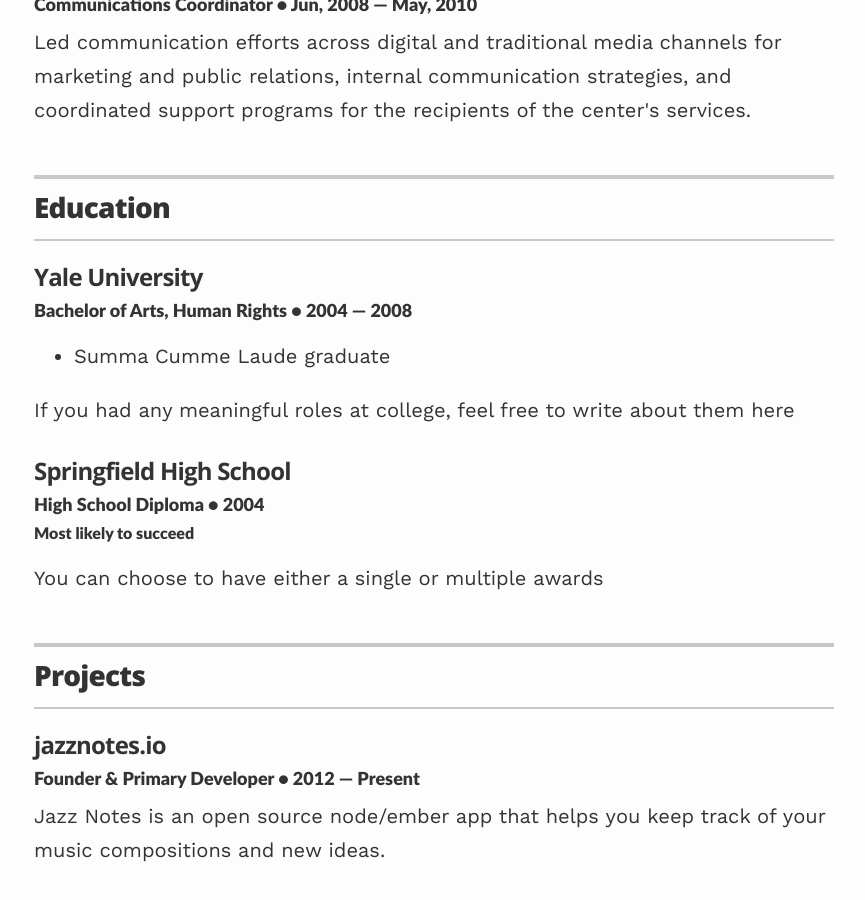
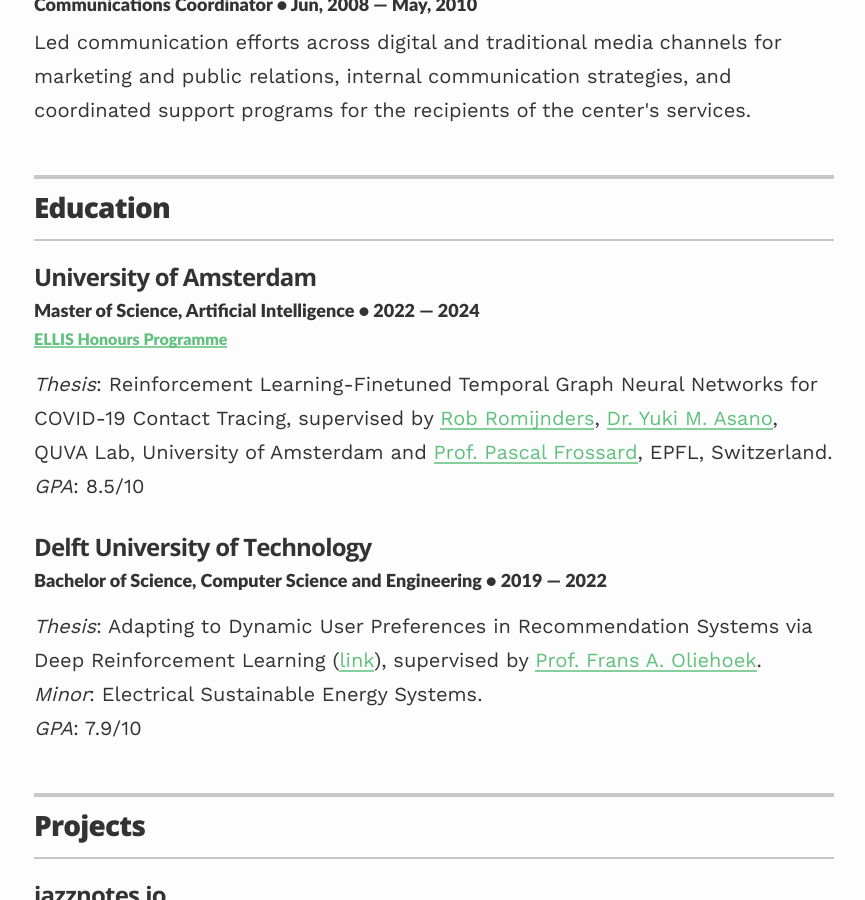
Before and after one commit to lucapantea/lucapantea.github.io, a Jekyll site: the page built from resume/index.html, in a window 1280 px wide and 900 px high, scrolled down 1328 px. Shown: the whole window, without its empty margins (206-1071 px from the left). Built offline with Jekyll 4.4.1, drawn with Linux system fonts in a browser that asks for light colours; nearby versions of some CDN libraries.

Commit message:
added education to CV

```diff
--- a/_data/education.yml
+++ b/_data/education.yml
@@ -1,13 +1,17 @@
 # Degree
-- degree: Bachelor of Arts, Human Rights
-  uni: Yale University
-  year: 2004 &mdash; 2008
-  awards:
-    - award: Summa Cumme Laude graduate
-  summary: If you had any meaningful roles at college, feel free to write about them here
+- degree: Master of Science, Artificial Intelligence
+  uni: University of Amsterdam
+  year: 2022 &mdash; 2024
+  award: "<a href=https://ivi.fnwi.uva.nl/ellis/>ELLIS Honours Programme</a>"
+  summary: "<em>Thesis</em>: Reinforcement Learning-Finetuned Temporal Graph Neural Networks for COVID-19 Contact Tracing, \
+    supervised by <a href=https://robromijnders.github.io/>Rob Romijnders</a>, <a href=https://yukimasano.github.io/>Dr. Yuki M. Asano</a>, \
+    QUVA Lab, University of Amsterdam and <a href=https://www.epfl.ch/labs/lts4/people/people-current/frossard/>Prof. Pascal Frossard</a>, EPFL, Switzerland. \
+    <br> <em>GPA</em>: 8.5/10"
 
-- degree: High School Diploma
-  uni: Springfield High School
-  year: 2004
-  award: Most likely to succeed
-  summary: You can choose to have either a single or multiple awards
+- degree: Bachelor of Science, Computer Science and Engineering
+  uni: Delft University of Technology
+  year: 2019 &mdash; 2022
+  summary: "<em>Thesis</em>: Adapting to Dynamic User Preferences in Recommendation Systems via Deep Reinforcement Learning \
+    (<a href=http://resolver.tudelft.nl/uuid:9e3e4b62-1056-4d23-b48f-4acb0a708290>link</a>), supervised by <a href=https://www.fransoliehoek.net/wp/>Prof. Frans A. Oliehoek</a>. \
+    <br> <em>Minor</em>: Electrical Sustainable Energy Systems.\
+    <br> <em>GPA</em>: 7.9/10"
```
